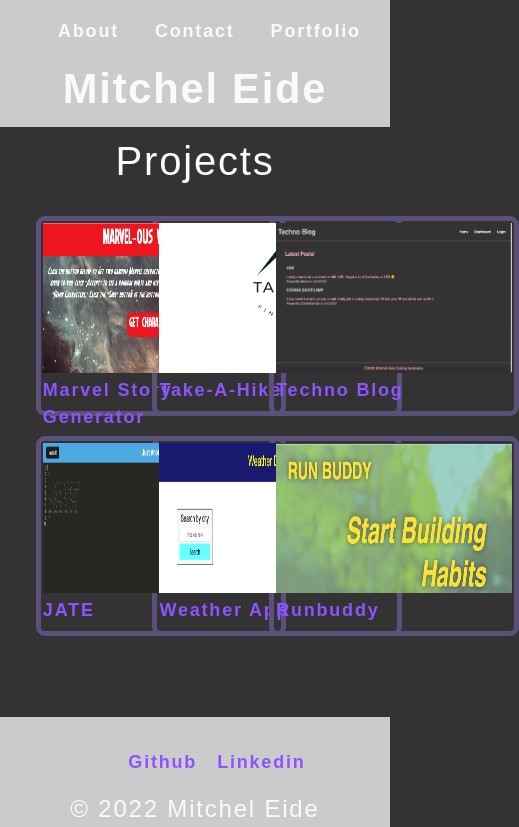
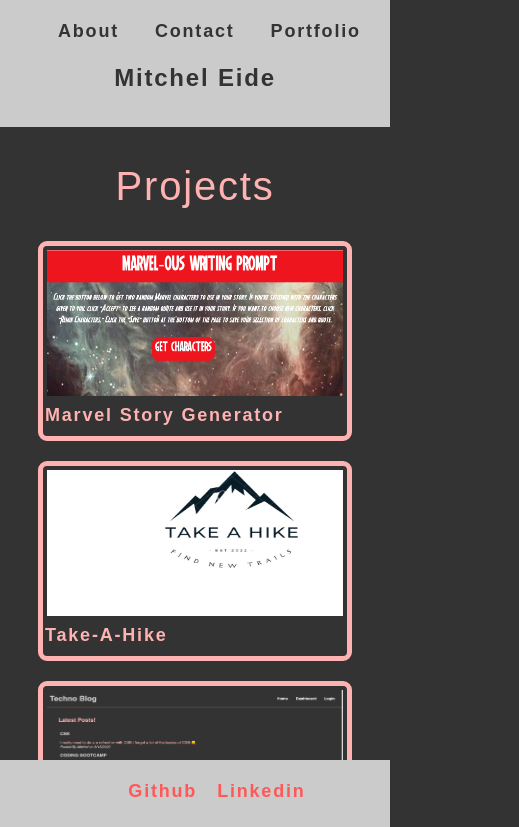
Before and after one commit to mitchmneide/React_Portfolio, a React (Create React App) app: page /portfolio in a window 390 px wide. Shown: the top 827 px of the page, 519 px wide, since content can reach past the window. Built offline with nearby package versions, Linux system fonts and the light colour scheme.

Commit message:
updated css and got navActive working thanks to Frosemond from askBCS

```diff
--- a/src/App.js
+++ b/src/App.js
@@ -1,4 +1,4 @@
-import React from 'react';
+import React , {useState}from 'react';
 import Header from './components/Header'
 import About from './components/About';
 import Route from './components/Route';
@@ -7,7 +7,7 @@ import Footer from './components/Footer';
 import Project from './components/Project';
 
 function App() {
-
+  const [isActive] = useState(false)
 
 
   return (
@@ -16,7 +16,7 @@ function App() {
     <Header/>
    </div>
    <main>
-   <Route path ="/about" >
+   <Route path ="/about">
         <About  />
       </Route>
     <Route path ="/contact">
--- a/src/components/Header/index.js
+++ b/src/components/Header/index.js
@@ -3,7 +3,7 @@ import Nav from '../Nav'
 function Header() {
 
     return (
-        <header className>
+        <header>
             <Nav />
             <h1 className='me'>
                 <a href ="/" > Mitchel Eide </a>
--- a/src/components/Link/index.js
+++ b/src/components/Link/index.js
@@ -1,27 +1,26 @@
-import React, {useState} from "react";
+import React from "react";
 import '../../index.css'
 
-const Link = ({href, children}) => {
-    const [isActive, setIsActive] = useState(false);
-    const className = isActive ? 'navActive' : '';
+const Link = ({href, className,clickEvent, children}) => {
+    console.log('nav-link =' + href);
+    console.log('classname =' + className);
+    // const onClick = (event) => {
+    //     event.preventDefault();
+    //     // update Url
+    //     window.history.pushState({}, "", href);
 
-    const onClick = (event) => {
-        event.preventDefault();
-        // update Url
-        window.history.pushState({}, "", href);
-
-        setIsActive(current => !current)
+    //     setIsActive(current => !current)
 
 
 
-        // send to Routes that URL has changed
-        const navEvent = new PopStateEvent('popstate');
-        window.dispatchEvent(navEvent) ;
-
-    };
+    //     // send to Routes that URL has changed
+    //     const navEvent = new PopStateEvent('popstate');
+    //     window.dispatchEvent(navEvent) ;
+        // Moved this too Nav thanks to frosemund from askBCS
+    // };
 
     return (
-        < a className={className} href= {href} onClick={onClick}  >
+        < a href= {href} className={className} onClick={(event) => clickEvent(event,href)}  >
             {children}
         </a>
     );
--- a/src/components/Nav/index.js
+++ b/src/components/Nav/index.js
@@ -1,23 +1,38 @@
-import React from 'react'
+import React, {useState} from 'react'
  import Link from '../Link';
  import '../../index.css';
 function Nav() {
+    const about = '/about';
+    const contact = '/contact';
+    const portfolio = '/portfolio';
 
+  const [isActive, setIsActive] = useState('');
 
+   const clickEvent = (event,href) => {
+    event.preventDefault();
+    console.log('href='+ href);
+    setIsActive(href)
+    // update URl
+    window.history.pushState({}, '', href);
+    console.log('nav link =' + href);
+    setIsActive(href);
+    const navEvent = new PopStateEvent('popstate');
+    window.dispatchEvent(navEvent);
+   }
     return (
         <nav>
             <ul className='flex-row'>
                 <div className='mx-2'>
-                    <Link href="/about" >
+                    <Link href={about} clickEvent={clickEvent} className={(isActive === about)? 'navActive': ''} >
                         About
                     </Link>
                 </div>
                 <div className='mx-2'>
-               <Link href="/contact" >
+               <Link href={contact} clickEvent={clickEvent} className={(isActive === contact)? 'navActive': ''} >
                 Contact</Link>
                 </div>
                 <div className='mx-2'>
-                <Link href="/portfolio">
+                <Link href={portfolio} clickEvent={clickEvent}className={(isActive === portfolio)? 'navActive': ''}>
                 Portfolio
                 </Link>
                 </div>
--- a/src/index.css
+++ b/src/index.css
@@ -6,6 +6,7 @@ body {
   -webkit-font-smoothing: antialiased;
   -moz-osx-font-smoothing: grayscale;
   padding-bottom: 65px;
+
 }
 
 code {
@@ -48,7 +49,7 @@ body {
   font-size: 18px;
   letter-spacing: .1em;
   background: #333333;
-  color: var(--light);
+  color: #FFB2B2;
   font-family: Jazz LET, fantasy;
 
 }
@@ -59,7 +60,6 @@ h3,
 h4,
 h5,
 h6 {
-  font-family: 'Roboto', sans-serif;
   font-weight: 500;
   margin: 5px 0;
   line-height: 1.25;
@@ -95,7 +95,7 @@ p {
 }
 
 a {
-  color: var(--tertiary);
+  color: #FFB2B2;
   text-decoration: none;
   font-weight: bold;
 }
@@ -109,14 +109,19 @@ header {
   position: fixed;
   width: 100%;
   height: 15%;
+  top: 0;
+  justify-content: center;
+  z-index: 10;
+
 }
 
 header a {
-  color: var(--light);
+  color: #333333;
 }
 
 button {
   font-size: 1rem;
+  font-family:Jazz LET, fantasy ;
   text-decoration: none;
   padding: 0.25rem 1rem;
   border-radius: .5rem;
@@ -124,7 +129,6 @@ button {
   outline: none;
   cursor: pointer;
   margin: 0 1px;
-  background-color: var(--secondary);
 }
 
 button:hover {
@@ -151,14 +155,15 @@ form {
 input {
   font-size: 1rem;
   padding: 0.25rem;
-  border: 1px solid var(--dark);
+  border: 1px solid ;
   outline: none;
   border-radius: 3px;
   transition: box-shadow 0.2s;
+  background-color: #CBCBCB;
 }
 
 input:focus {
-  border: 1px solid var(--secondary);
+  border: 1px solid #FFB2B2;
   box-shadow: 0 0 .25rem rgba(0, 0, 0, .5);
 }
 
@@ -184,6 +189,7 @@ textarea {
 	height: 120px;
 	border: 3px solid #cccccc;
 	padding: 5px;
+  background-color: #CBCBCB
 }
 section{
   display: block;
@@ -192,13 +198,13 @@ section{
   top: 100px;
   justify-content: center;
   padding-bottom: 65px;
-  padding-top:65px
+  padding-top:65px;
+  z-index: 1;
 }
 footer {
   background-color: #CBCBCB;
   height: 15%;
   width: 100%;
-  padding:14px 41px;
   bottom: 0;
   position: fixed;
   display: flex;
@@ -274,32 +280,6 @@ footer {
   text-align: center;
 }
 
-.img-thumbnail {
-  width: auto;
-  height: 300px;
-  margin-bottom: 50px;
-  cursor: pointer;
-}
-
-.modalBackdrop {
-	background: rgba(0, 0, 0, .65);
-	bottom: 0;
-	left: 0;
-	overflow: auto;
-	position: fixed;
-	right: 0;
-	top: 0;
-	z-index: 1;
-}
-
-.modalContainer {
-	background: var(--darker);
-	border-radius: 5px;
-	max-width: 100%;
-	margin: 50px auto;
-	padding: 15px;
-	width: 960px;
-}
 
 .modalTitle {
 	font-size: 18px;
@@ -308,10 +288,10 @@ footer {
 }
 
 button {
-	background: var(--primary);
+	background: #FFB2B2;
 	border: 0;
 	border-radius: 5px;
-	color: #fff;
+	color: #FF5858;
 	cursor: pointer;
 	font-size: 16px;
 	font-weight: 600;
@@ -321,7 +301,7 @@ button {
 
 a {
 	border-radius: 5px;
-	color: var(--primary);
+	color: #FFB2B2;
 	font-weight: 600;
 	padding: 2px 4px;
 	margin-left: -2px;
@@ -356,8 +336,7 @@ text-decoration: none;
 }
 .image {
   background-size: cover;
-    border: 5px solid #5b507a;
-
+    border: 5px solid #FFB2B2;
     border-radius: 9px;
     display: flex;
     flex-direction: column;
@@ -366,7 +345,7 @@ text-decoration: none;
     width: 250px;
 }
 .image img {
-  border: solid var(--tertiary-color) 2px;
+  border: solid #333333 2px;
   position: relative;
   width: 300px;
   height: 150px;
@@ -395,8 +374,53 @@ text-decoration: none;
 }
 .footerFont {
   font-family: Jazz LET, fantasy;
+  color:#FF5858;
+}
+footer a {
+  color : #FF5858;
+}
+.navActive {
+  color:#FF5858
 }
 
-.navActive {
-  color: var(--secondary);
-}
+@media screen and (max-width: 600px) {
+  /* Portfolio */
+  section {
+    align-content: center;
+    justify-content: space-around;
+    padding-top: 90px;
+
+  }
+  p {
+    font-size: 1.2rem
+  }
+  textarea {
+    width:300px;
+    height: 50px;
+  }
+  input {
+    width: 300px
+  }
+  .me {
+    font-size: 1.5rem;
+  }
+  h1 {
+    font-size: 1.5 rem;
+  }
+ .row-column {
+  display: flex;
+  flex-wrap: wrap;
+  flex-direction: column;
+  margin-left: auto;
+  margin-right: auto;
+  width: auto;
+ }
+ .image {
+  width: auto;
+ }
+ footer{
+  height: 10%;
+
+ }
+
+  }
```
Also changed, not shown: 1 other file (tests, documents, lock files or other folders).
